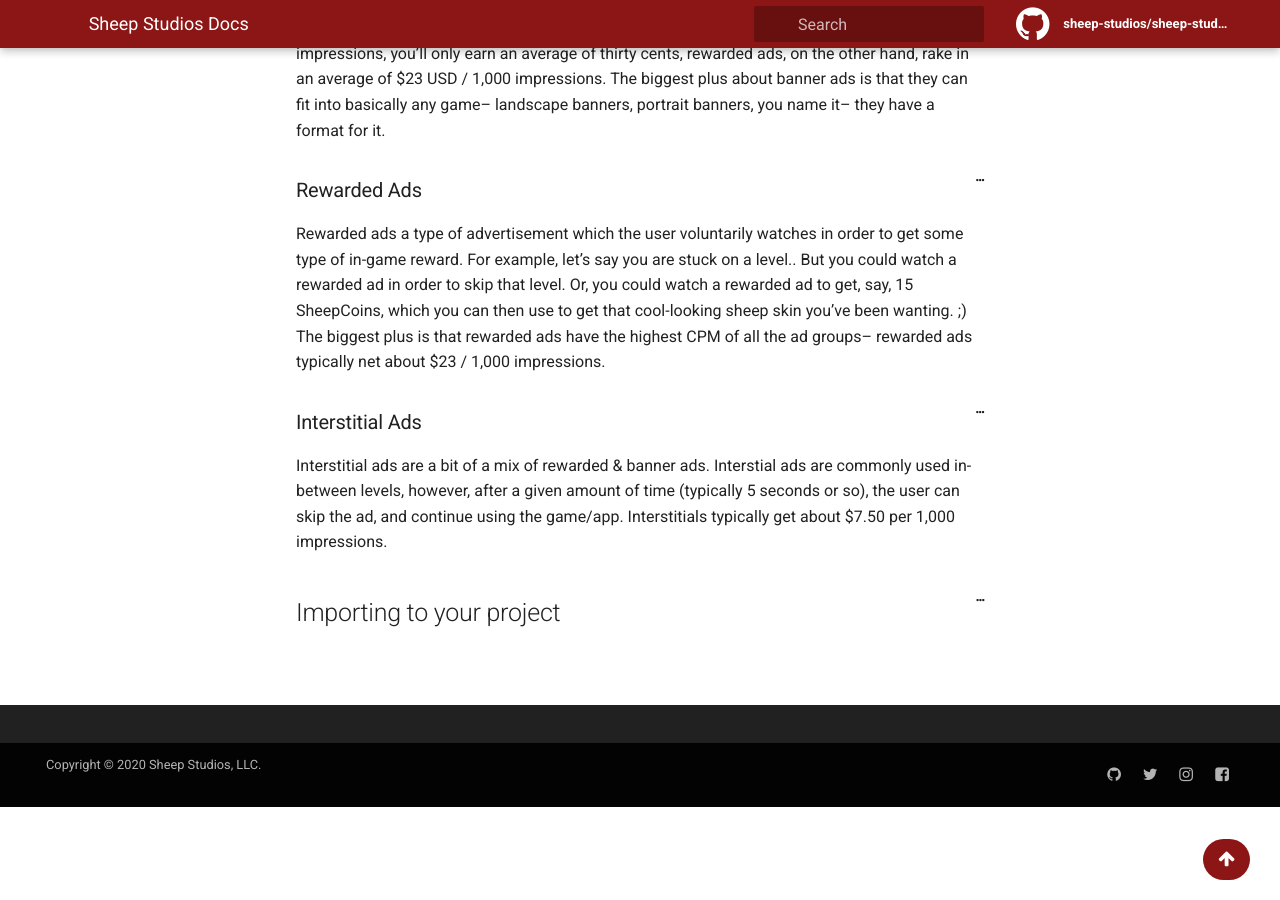
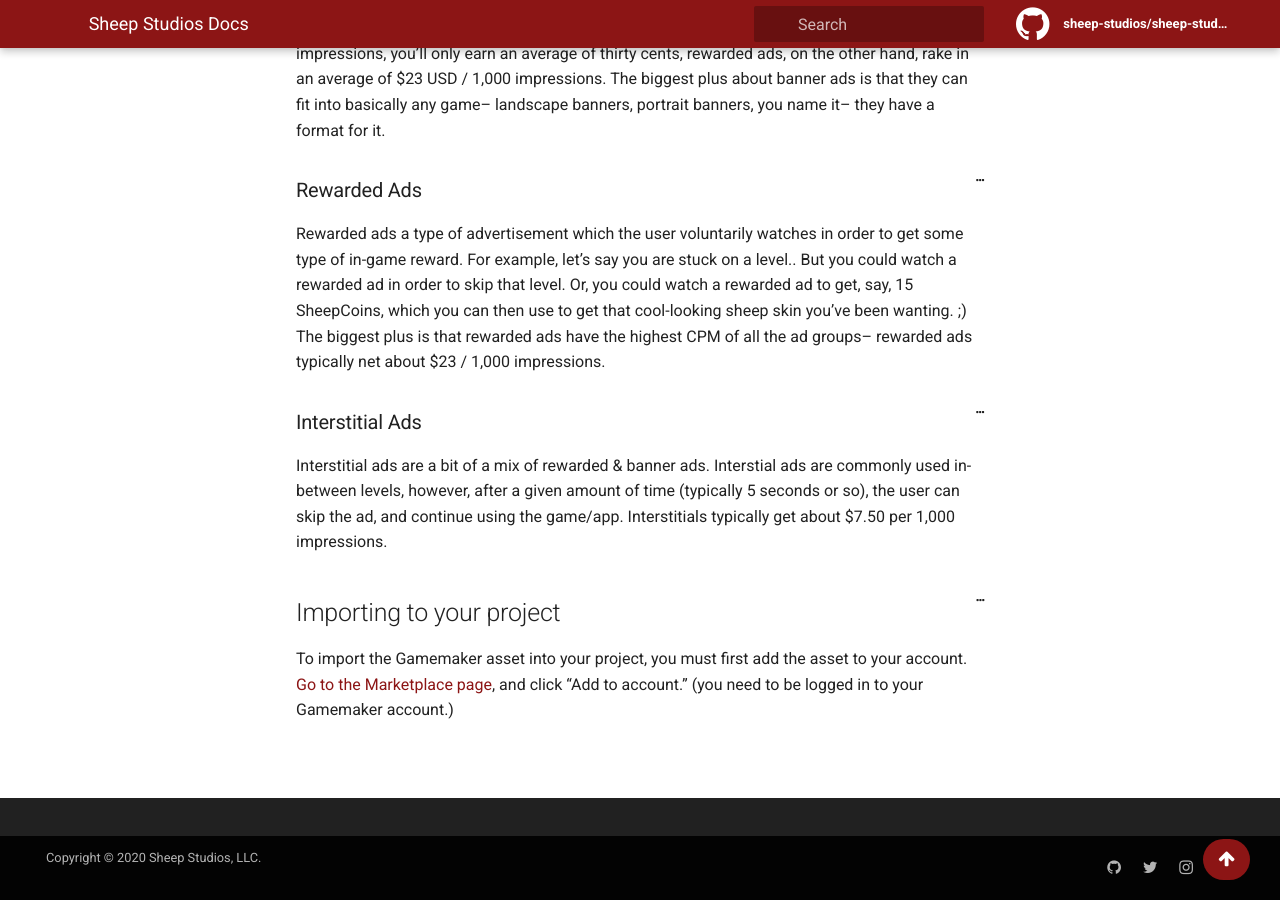
Before and after one commit to Sheep-Studios/sheep-studios-docs, a Jekyll site: the page built from _docs/admob-gms2.md, in a window 1280 px wide and 900 px high, scrolled down 522 px. Built offline with Jekyll 4.4.1, drawn with Linux system fonts in a browser that asks for light colours.

Commit message:
Update admob-gms2.md

```diff
--- a/_docs/admob-gms2.md
+++ b/_docs/admob-gms2.md
@@ -1,7 +1,7 @@
 ---
+layout: page
 title: AdMob Ads For Gamemaker Studio 2 (FOSS)
 permalink: /admob-gms2
-url: /admob-gms2
 ---
 
 ## Introduction
@@ -26,3 +26,5 @@ Rewarded ads a type of advertisement which the user voluntarily watches in order
 Interstitial ads are a bit of a mix of rewarded & banner ads. Interstial ads are commonly used in-between levels, however, after a given amount of time (typically 5 seconds or so), the user can skip the ad, and continue using the game/app. Interstitials typically get about $7.50 per 1,000 impressions.
 
 ## Importing to your project
+
+To import the Gamemaker asset into your project, you must first add the asset to your account. [Go to the Marketplace page](https://marketplace.yoyogames.com/assets/9589/admob-ads-free), and click "Add to account." (you need to be logged in to your Gamemaker account.)
```
